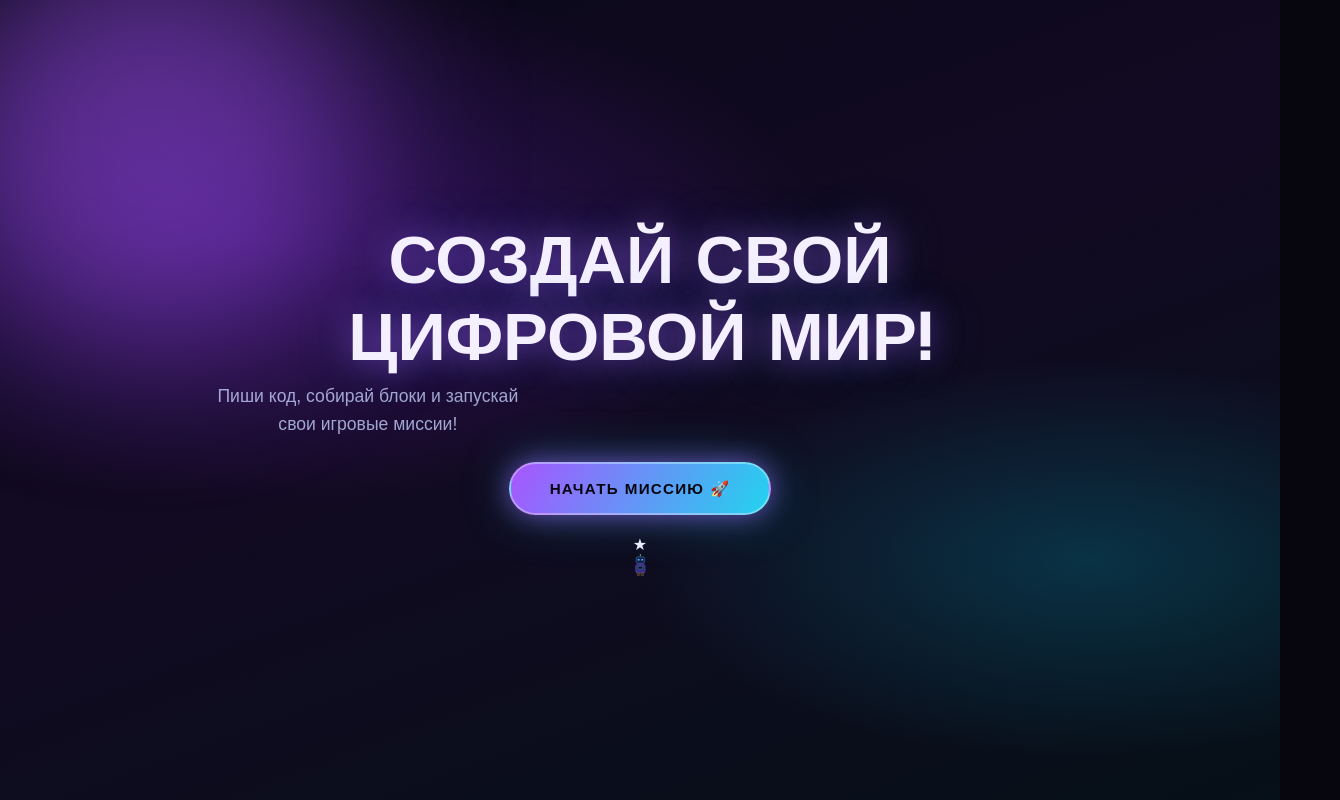
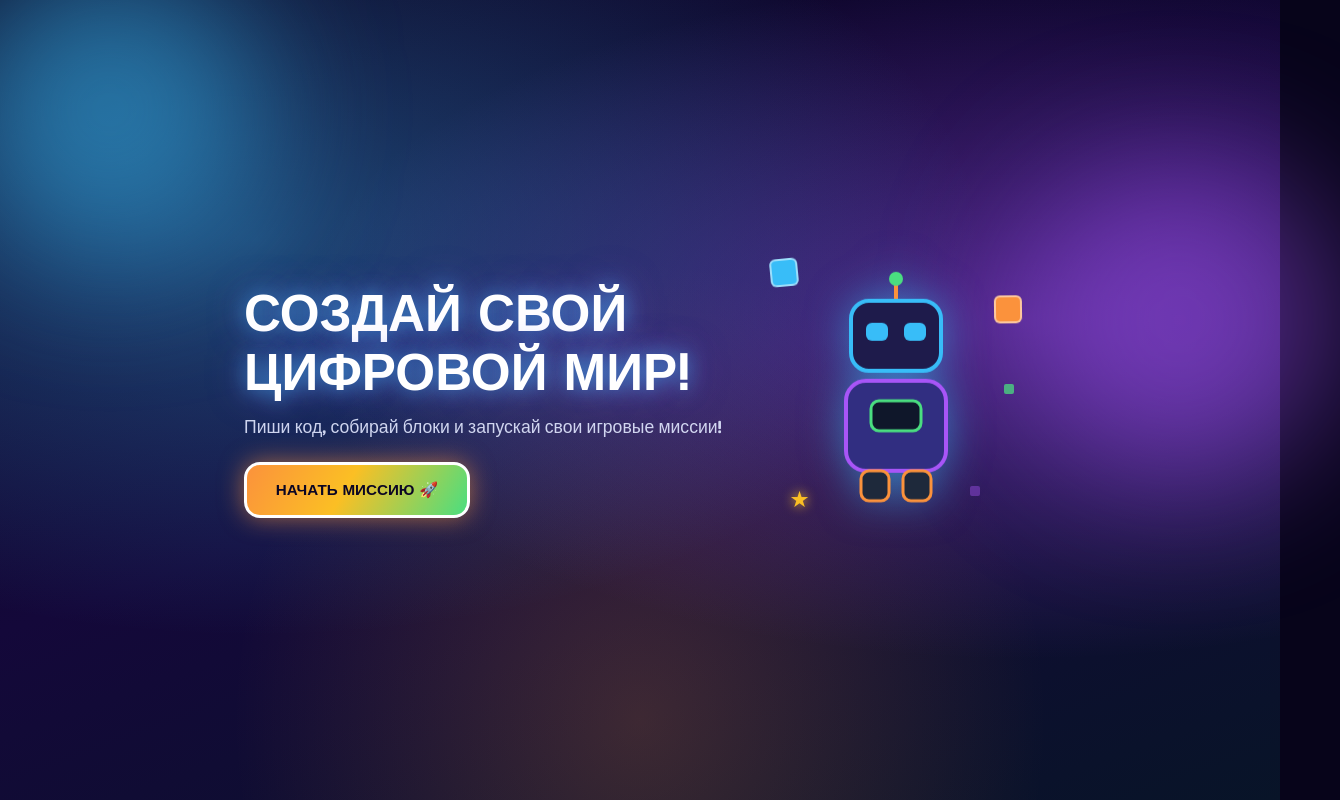
Before and after one commit to Anna-dev82/lesson_test, a plain HTML site: page index.html in a window 1280 px wide. Shown: the whole page, 1340 px wide, since content can reach past the window. Drawn offline with Linux system fonts and the light colour scheme.

Commit message:
Refactor CSS styles for improved clarity and design

```diff
--- a/style.css
+++ b/style.css
@@ -1,247 +1,222 @@
-/* === Базовый сброс и общий фон === */
+/* === Базовый сброс === */
 * {
-  box-sizing: border-box; /* учитываем padding и border в ширине */
-  margin: 0; /* убираем стандартные отступы */
-  padding: 0; /* убираем внутренние отступы */
+  box-sizing: border-box; /* ширина с учётом padding и border */
+  margin: 0; /* внешние отступы */
+  padding: 0; /* внутренние отступы */
 }
 
+/* === Страница === */
 body {
   min-height: 100vh; /* высота на весь экран */
-  width: 100%; /* ширина на всю страницу */
-  margin: 0; /* без внешних отступов */
-  padding: 0; /* без внутренних отступов */
-  background: #07060f; /* тёмный фон страницы */
-  color: #e8f0ff; /* цвет текста */
-  font-family: "Space Grotesk", sans-serif; /* основной шрифт */
-  overflow-x: hidden; /* скрываем горизонтальный скролл */
-  position: relative; /* для абсолютных декораций */
+  width: 100%; /* ширина страницы */
+  margin: 0; /* без отступов */
+  padding: 0;
+  background: #07041a; /* тёмный фон */
+  color: #f5f3ff; /* цвет текста */
+  font-family: "Fredoka", sans-serif;
+  overflow-x: hidden;
+  position: relative;
 }
 
-/* Мягкий градиентный слой атмосферы */
+/* Градиент атмосферы */
 body::before {
   content: "";
   position: absolute;
   inset: 0;
   background:
-    radial-gradient(ellipse 80% 60% at 20% 30%, rgba(140, 40, 255, 0.28), transparent 55%),
-    radial-gradient(ellipse 70% 50% at 85% 70%, rgba(0, 220, 255, 0.18), transparent 50%),
-    linear-gradient(160deg, #0a0818 0%, #120a22 45%, #061018 100%);
+    radial-gradient(ellipse at 20% 30%, rgba(56, 189, 248, 0.35), transparent 50%),
+    radial-gradient(ellipse at 80% 40%, rgba(168, 85, 255, 0.4), transparent 50%),
+    radial-gradient(ellipse at 50% 90%, rgba(251, 146, 60, 0.2), transparent 45%),
+    linear-gradient(160deg, #0b0624, #14083a 50%, #081428);
   z-index: 0;
   pointer-events: none;
 }
 
-/* === Неоновое свечение === */
+/* === Неоновые пятна === */
 .glow {
   position: absolute;
-  border-radius: 50%; /* круглая форма свечения */
-  filter: blur(80px);
+  border-radius: 50%; /* круглая форма */
+  filter: blur(70px);
   z-index: 1;
   pointer-events: none;
 }
 
-.glow--purple {
-  width: 420px; /* ширина пятна */
-  height: 420px; /* высота пятна */
-  top: -80px;
-  left: -60px;
-  background: rgba(168, 85, 255, 0.45); /* фиолетовый неон */
+.glow--blue {
+  width: 300px; /* ширина */
+  height: 300px; /* высота */
+  top: -40px;
+  left: -40px;
+  background: rgba(56, 189, 248, 0.5); /* электрический синий */
 }
 
-.glow--cyan {
-  width: 380px;
-  height: 380px;
-  bottom: -40px;
-  right: -40px;
-  background: rgba(34, 211, 238, 0.35); /* голубой неон */
+.glow--purple {
+  width: 320px;
+  height: 320px;
+  top: 20%;
+  right: -60px;
+  background: rgba(168, 85, 255, 0.45); /* фиолетовый */
 }
 
-/* === Геометрические декорации === */
-.geo {
-  position: absolute;
-  z-index: 1;
-  pointer-events: none;
-}
-
-.geo--ring {
-  width: 280px;
-  height: 280px;
-  top: 12%;
-  right: 8%;
-  border: 2px solid rgba(168, 85, 255, 0.5); /* обводка кольца */
-  border-radius: 50%; /* круглая форма */
-  box-shadow:
-    0 0 24px rgba(168, 85, 255, 0.4),
-    inset 0 0 24px rgba(168, 85, 255, 0.15);
-  animation: spin 28s linear infinite;
-}
-
-.geo--ring::after {
-  content: "";
-  position: absolute;
-  inset: 28px;
-  border: 1px solid rgba(34, 211, 238, 0.45);
-  border-radius: 50%;
-}
-
-.geo--triangle {
-  width: 0;
-  height: 0;
-  bottom: 18%;
-  left: 10%;
-  border-left: 60px solid transparent;
-  border-right: 60px solid transparent;
-  border-bottom: 100px solid rgba(34, 211, 238, 0.12); /* треугольник */
-  filter: drop-shadow(0 0 18px rgba(34, 211, 238, 0.5));
-  animation: float 7s ease-in-out infinite;
-}
-
-.geo--grid {
-  width: 200px;
-  height: 200px;
-  bottom: 8%;
-  right: 18%;
-  border: 1px solid rgba(168, 85, 255, 0.25);
-  background-image:
-    linear-gradient(rgba(168, 85, 255, 0.2) 1px, transparent 1px),
-    linear-gradient(90deg, rgba(34, 211, 238, 0.15) 1px, transparent 1px);
-  background-size: 28px 28px;
-  opacity: 0.55;
-  transform: rotate(12deg);
-  animation: pulse 5s ease-in-out infinite;
-}
-
-/* === Hero-блок (полноэкранная секция) === */
+/* === Hero-блок === */
 header.hero {
   position: relative;
   z-index: 2;
-  min-height: 100vh; /* высота секции на весь экран */
+  min-height: 100vh; /* высота секции */
   width: 100%; /* ширина секции */
-  margin: 0 auto; /* центрируем блок */
-  padding: 4rem 1.5rem; /* внутренние отступы */
+  margin: 0 auto; /* центрирование */
+  padding: 2.5rem 1.5rem; /* внутренние отступы */
   display: flex;
-  flex-direction: column;
+  flex-wrap: wrap;
+  align-items: center;
   justify-content: center;
-  align-items: center;
-  text-align: center; /* выравнивание текста по центру */
-  gap: 1.25rem;
+  gap: 2rem;
+  text-align: left; /* выравнивание текста */
 }
 
-.hero__brand {
-  font-family: "Orbitron", sans-serif;
-  font-size: 0.85rem; /* размер шрифта бренда */
-  letter-spacing: 0.35em;
-  color: #22d3ee; /* цвет акцента */
-  text-shadow: 0 0 18px rgba(34, 211, 238, 0.7);
-  margin-bottom: 0.5rem; /* отступ снизу */
+.hero__copy {
+  flex: 1 1 280px;
+  max-width: 480px;
 }
 
 .hero__title {
   font-family: "Orbitron", sans-serif;
-  font-size: clamp(2rem, 6vw, 4.2rem); /* адаптивный крупный заголовок */
-  font-weight: 800;
+  font-size: clamp(1.8rem, 5vw, 3.2rem); /* крупный заголовок */
   line-height: 1.15;
-  max-width: 16ch;
-  color: #f4f0ff; /* цвет заголовка */
+  margin-bottom: 1rem; /* отступ снизу */
+  color: #ffffff; /* цвет заголовка */
   text-shadow:
-    0 0 30px rgba(168, 85, 255, 0.55),
-    0 0 60px rgba(34, 211, 238, 0.25);
-  margin: 0; /* без внешних отступов */
+    0 0 20px rgba(56, 189, 248, 0.7),
+    0 0 36px rgba(168, 85, 255, 0.5);
 }
 
 .hero__text {
-  font-size: 1.1rem; /* размер поддерживающего текста */
-  line-height: 1.6;
-  max-width: 36ch;
-  color: rgba(200, 210, 255, 0.78); /* приглушённый цвет текста */
-  margin: 0.5rem 0 1rem; /* отступы вокруг текста */
-  padding: 0 0.5rem; /* небольшие боковые отступы */
+  font-size: 1.1rem; /* размер текста */
+  margin-bottom: 1.5rem; /* отступ снизу */
+  color: rgba(226, 232, 255, 0.9);
 }
 
-/* === Стилизованная кнопка === */
+/* === Кнопка === */
 .hero__btn {
   display: inline-block;
-  margin-top: 0.5rem; /* отступ сверху */
-  padding: 0.95rem 2.4rem; /* внутренние отступы кнопки */
+  padding: 0.95rem 1.8rem; /* внутренние отступы */
   font-family: "Orbitron", sans-serif;
-  font-size: 0.95rem; /* размер шрифта кнопки */
-  font-weight: 600;
-  letter-spacing: 0.08em;
+  font-size: 0.95rem; /* размер шрифта */
+  font-weight: 800;
   text-align: center; /* текст по центру */
   text-decoration: none;
-  color: #07060f; /* цвет текста на кнопке */
-  background: linear-gradient(120deg, #a855ff 0%, #22d3ee 100%); /* градиентный фон */
-  border: 2px solid rgba(255, 255, 255, 0.35); /* рамка кнопки */
-  border-radius: 999px; /* скругление углов */
-  box-shadow:
-    0 0 24px rgba(168, 85, 255, 0.55),
-    0 0 48px rgba(34, 211, 238, 0.35);
-  transition: transform 0.25s ease, box-shadow 0.25s ease;
+  color: #0b0624; /* цвет текста */
+  background: linear-gradient(120deg, #fb923c, #fbbf24 45%, #4ade80); /* оранжевый → зелёный */
+  border: 3px solid #ffffff; /* рамка */
+  border-radius: 16px; /* скругление */
+  box-shadow: 0 0 24px rgba(251, 146, 60, 0.6);
 }
 
 .hero__btn:hover {
-  transform: translateY(-3px) scale(1.03);
-  box-shadow:
-    0 0 36px rgba(168, 85, 255, 0.75),
-    0 0 64px rgba(34, 211, 238, 0.5);
+  transform: scale(1.05);
 }
 
-.hero__btn:focus-visible {
-  outline: 2px solid #22d3ee;
-  outline-offset: 4px;
+/* === Сцена с роботом === */
+.hero__stage {
+  position: relative;
+  width: 280px; /* ширина сцены */
+  height: 320px; /* высота сцены */
+  display: flex;
+  align-items: center;
+  justify-content: center;
+}
+
+.robot {
+  width: 200px; /* ширина робота */
+  height: auto;
+  filter: drop-shadow(0 0 20px rgba(56, 189, 248, 0.55));
+  animation: bob 3s ease-in-out infinite;
+  z-index: 2;
+}
+
+/* Кубики */
+.cube {
+  position: absolute;
+  width: 28px; /* ширина куба */
+  height: 28px; /* высота куба */
+  border: 2px solid rgba(255, 255, 255, 0.5); /* рамка */
+  border-radius: 6px; /* скругление */
+  animation: float 3.5s ease-in-out infinite;
+  z-index: 3;
+}
+
+.cube--1 {
+  top: 10%;
+  left: 5%;
+  background: #38bdf8; /* синий */
+}
+
+.cube--2 {
+  top: 20%;
+  right: 5%;
+  background: #fb923c; /* оранжевый */
+  animation-delay: 0.5s;
+}
+
+/* Звезда */
+.star {
+  position: absolute;
+  bottom: 15%;
+  left: 12%;
+  font-size: 1.4rem; /* размер */
+  color: #fbbf24; /* жёлтый */
+  text-shadow: 0 0 12px #fbbf24;
+  animation: twinkle 2s ease-in-out infinite;
+  z-index: 3;
+}
+
+/* Пиксели */
+.pixel {
+  position: absolute;
+  width: 10px; /* ширина */
+  height: 10px; /* высота */
+  border-radius: 2px;
+  animation: twinkle 2.2s ease-in-out infinite;
+  z-index: 3;
+}
+
+.pixel--1 {
+  top: 45%;
+  right: 8%;
+  background: #4ade80; /* кислотно-зелёный */
+}
+
+.pixel--2 {
+  bottom: 20%;
+  right: 20%;
+  background: #a855f7; /* фиолетовый */
+  animation-delay: 0.6s;
 }
 
 /* === Анимации === */
-@keyframes spin {
-  from { transform: rotate(0deg); }
-  to { transform: rotate(360deg); }
+@keyframes bob {
+  0%, 100% { transform: translateY(0); }
+  50% { transform: translateY(-12px); }
 }
 
 @keyframes float {
-  0%, 100% { transform: translateY(0); }
-  50% { transform: translateY(-18px); }
+  0%, 100% { transform: translateY(0) rotate(8deg); }
+  50% { transform: translateY(-14px) rotate(-6deg); }
 }
 
-@keyframes pulse {
+@keyframes twinkle {
   0%, 100% { opacity: 0.4; }
-  50% { opacity: 0.7; }
+  50% { opacity: 1; }
 }
 
-/* === Мобильная адаптация === */
-@media (max-width: 640px) {
+/* === Мобильные экраны === */
+@media (max-width: 700px) {
   header.hero {
-    padding: 3rem 1.25rem; /* меньшие отступы на мобильных */
+    flex-direction: column-reverse;
+    text-align: center; /* текст по центру */
+    padding: 2rem 1.2rem; /* отступы */
   }
 
-  .hero__text {
-    font-size: 1rem; /* чуть меньший текст */
-  }
-
-  .glow--purple {
-    width: 260px;
+  .hero__stage {
     height: 260px;
   }
-
-  .glow--cyan {
-    width: 220px;
-    height: 220px;
-  }
-
-  .geo--ring {
-    width: 160px;
-    height: 160px;
-    right: -20px;
-  }
-
-  .geo--grid {
-    width: 120px;
-    height: 120px;
-    right: 4%;
-  }
-
-  .geo--triangle {
-    border-left-width: 40px;
-    border-right-width: 40px;
-    border-bottom-width: 70px;
-    left: 4%;
-  }
 }
```
